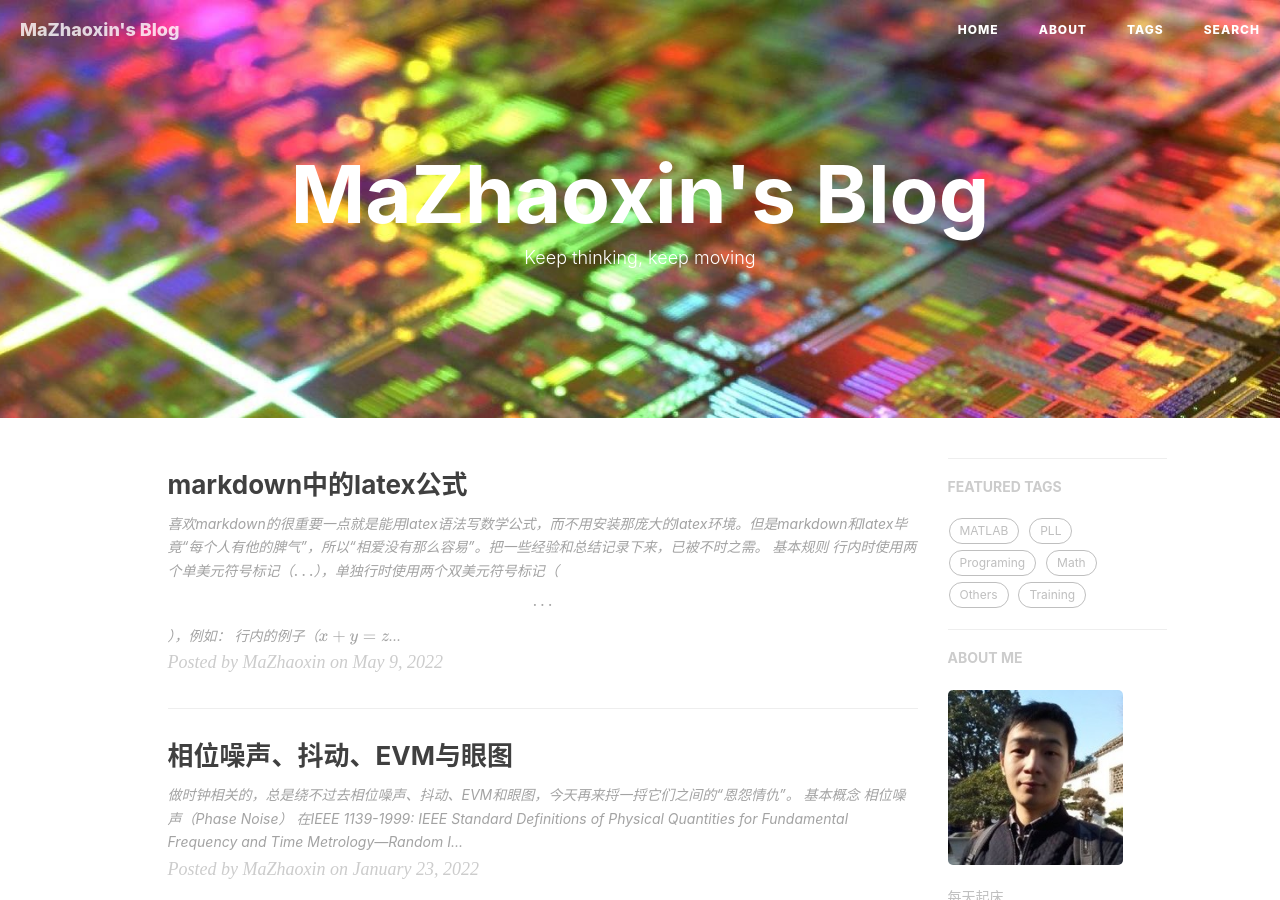
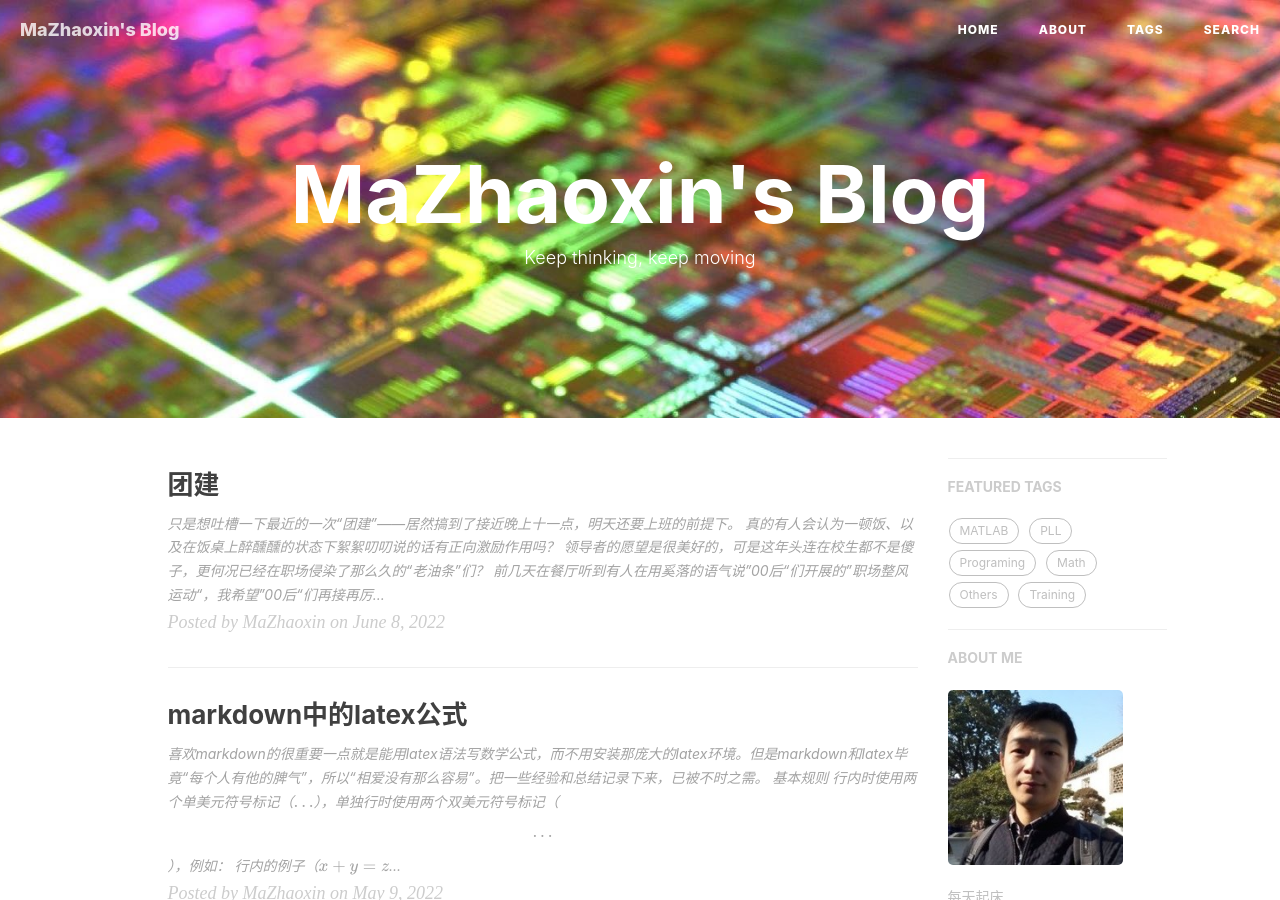
Before and after one commit to mazhaoxin/mazhaoxin.github.io, a Jekyll site: the page built from index.html, in a window 1280 px wide and 900 px high. Built offline with Jekyll 4.4.1, drawn with Linux system fonts in a browser that asks for light colours; nearby versions of some CDN libraries; formulas are drawn with MathJax 3; the list of posts is cut into pages by our own code; comment, search, counter and statistics services are not loaded; some of the changed text lies outside the part shown.

Commit message:
new post

```diff
--- /dev/null
+++ b/_posts/2022-06-08-Team_Building.md
@@ -0,0 +1,20 @@
+---
+layout: post
+title: "团建"
+date: 2022-06-08 23:11
+author: "MaZhaoxin"
+header-img: "img/bg-post/manager.jpg"
+catlog: true
+tags:
+      - MEME
+---
+
+![](/img/in-post/{{page.id | replace:'/','-'}}.png)
+
+> 只是想吐槽一下最近的一次“团建”——居然搞到了接近晚上十一点，明天还要上班的前提下。
+>
+> 真的有人会认为一顿饭、以及在饭桌上醉醺醺的状态下絮絮叨叨说的话有正向激励作用吗？
+>
+> 领导者的愿望是很美好的，可是这年头连在校生都不是傻子，更何况已经在职场侵染了那么久的“老油条”们？
+>
+> 前几天在餐厅听到有人在用奚落的语气说”00后“们开展的”职场整风运动“，我希望”00后“们再接再厉，早日荡清职场的歪风邪气。
```
Also changed, not shown: _posts/2022-05-09-latex_in_markdown.md (+2 -2 lines), img/in-post/-2022-06-08-Team_Building.png (added).
